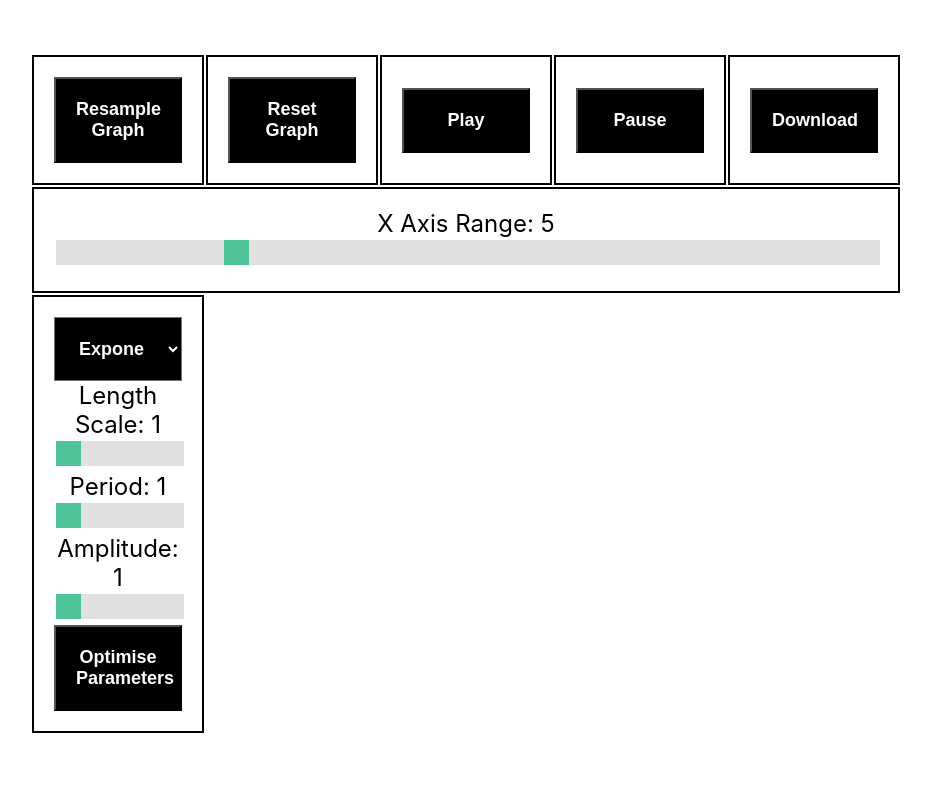
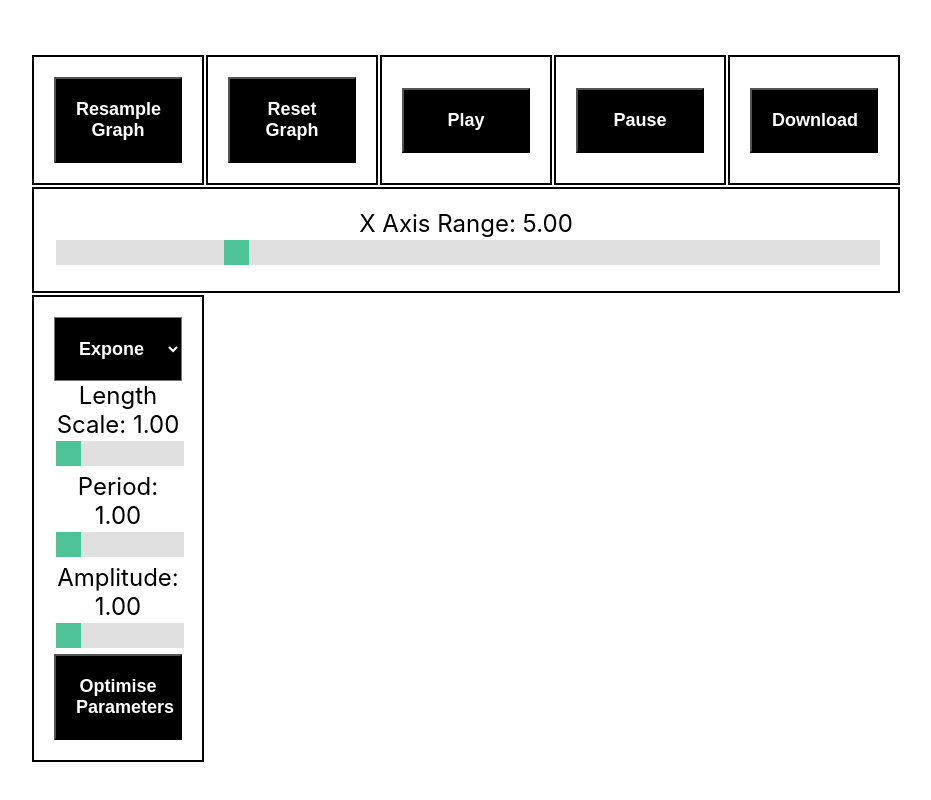
Before and after one commit to mrkobhrai/drawing-sounds, a React (Create React App) app in the folder frontend/: page / in a window 1280 px wide. Shown: the part 670-1470 px from the top of the page, without its empty margins (174-1105 px from the left). Built offline with nearby package versions, Linux system fonts and the light colour scheme; no server answers.

Commit message:
Fix sliders to use float values

```diff
--- a/frontend/src/components/Slider.tsx
+++ b/frontend/src/components/Slider.tsx
@@ -11,7 +11,7 @@ interface Props {
 
 const Slider = (props: Props): JSX.Element => {
     return <label className="paramLabel">
-        {`${props.name}: ${props.value}`}
+        {`${props.name}: ${props.value.toFixed(2)}`}
         <input type="range" min={props.min} max={props.max} step={props.step} value={props.value} onChange={props.onChange}  className="slider"/>
     </label>
 }
--- a/frontend/src/components/SoundGraph.tsx
+++ b/frontend/src/components/SoundGraph.tsx
@@ -127,8 +127,8 @@ class SoundGraph extends React.Component<Props, State> {
                 if (!this.state.params.has(param.name)) {
                     this.state.params.set(param.name, param.default)
                 }
-                return <Slider key={param.name} name={param.label} min={param.min} max={param.max} step={1} value={this.state.params.get(param.name)!} onChange={(e) => {
-                    this.state.params.set(param.name, parseInt(e.target.value))
+                return <Slider key={param.name} name={param.label} min={param.min} max={param.max} step={0.01} value={this.state.params.get(param.name)!} onChange={(e) => {
+                    this.state.params.set(param.name, parseFloat(e.target.value))
                     this.onPlot();
                     this.setState({})
                 }}/>
```
